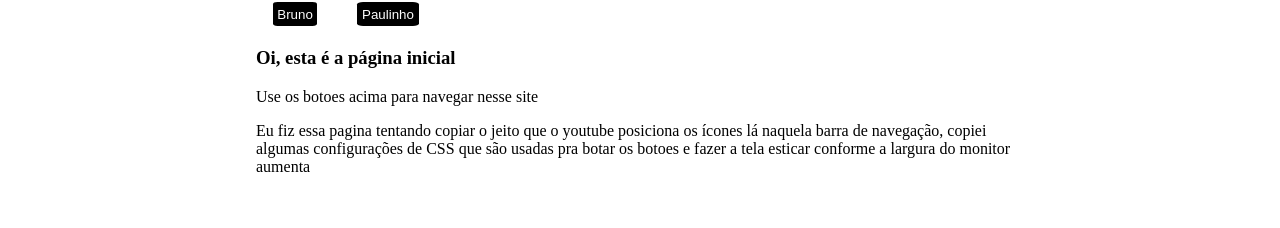
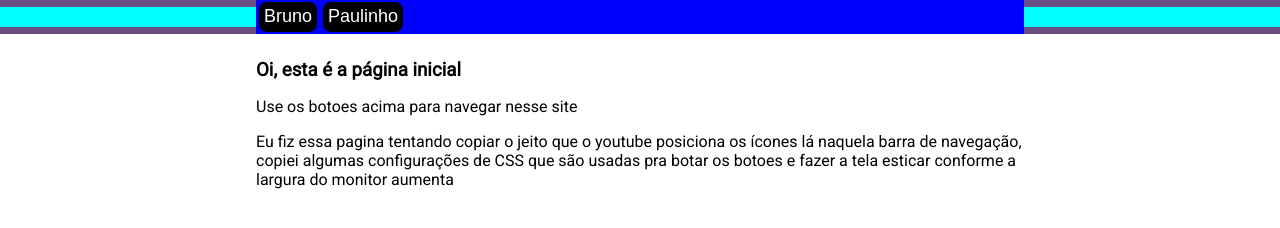
Before and after one commit to BrunoMDV/BrunoMDV.github.io, a plain HTML site: page index.html in a window 1280 px wide. Drawn offline with Linux system fonts and the light colour scheme.

Commit message:
mudança de fonte

```diff
--- a/index.html
+++ b/index.html
@@ -6,6 +6,12 @@
     <meta http-equiv="X-UA-Compatible" content="ie=edge" />
     <title>HTML 5 Boilerplate</title>
     <link rel="stylesheet" href="style.css" />
+    <link rel="preconnect" href="https://fonts.googleapis.com" />
+    <link rel="preconnect" href="https://fonts.gstatic.com" crossorigin />
+    <link
+      href="https://fonts.googleapis.com/css2?family=Roboto&display=swap"
+      rel="stylesheet"
+    />
   </head>
   <body>
     <title>Exercícios New Brotha</title>
@@ -13,11 +19,12 @@
 
     <div class="div-container-navbar">
       <div class="div-navbar">
-        <div class="div-button-container"></div>
+        <div class="div-space"></div>
         <div class="div-button-container">
           <button class="button-navbar">Bruno</button>
           <button class="button-navbar">Paulinho</button>
         </div>
+        <div class="div-space"></div>
       </div>
     </div>
     <div class="div-pagina-inicial">
--- a/style.css
+++ b/style.css
@@ -7,31 +7,57 @@
 }
 .div-container-body-page {
   width: 60%;
-  height: max-content;
+  height: fit-content;
 }
 .div-navbar {
   align-items: center;
   display: flex;
   justify-content: flex-start;
   margin: 0px;
+  min-height: 1px;
+  background-color: rgba(73, 42, 104, 0.825);
+  justify-content: space-around;
 }
 .button-navbar {
-  margin: 2px 20px;
+  margin: 0.1rem 0.2rem;
   background-color: black;
   color: white;
   border-width: 0;
   border-style: outset;
   border-color: buttonborder;
-  border-radius: 10%;
-  padding: 2%;
+  border-radius: 0.5rem;
+  padding: 0.3rem;
+  box-shadow: none;
+  font-size: large;
+}
+.button-navbar:hover {
+  /* box-shadow: 0px 3px 5px grey; */
+  background-color: black;
+  outline: 0.1rem solid red;
+}
+.div-space {
+  min-height: fit-content;
+  width: 20%;
+  height: 20px;
+  background-color: aqua;
 }
 .div-button-container {
-  max-width: 36%;
-  justify-content: center;
+  max-width: 60%;
+  justify-content: left;
   min-height: 1px;
-  min-width: 18%;
+  min-width: 60%;
   display: flex;
+  background-color: blue;
+}
+.div-container-navbar {
+  position: relative;
+  margin-bottom: 2%;
 }
 body {
   margin: 0;
+  font-family: "Roboto", sans-serif;
 }
+h3 {
+  margin: 0;
+  font-family: "Roboto", sans-serif;
+}
```
